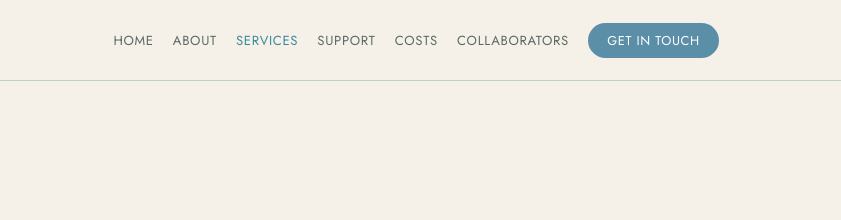
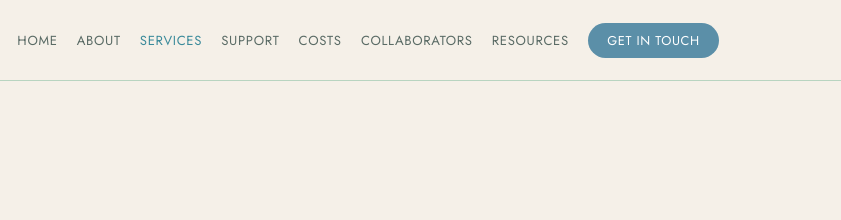
Before and after one commit to innerworkshop/theinnerworkshop-website, a plain HTML site: page services/eft-tapping.html in a window 1280 px wide. Shown: the top 220 px of the page, 439-1280 px from the left. Drawn offline with nearby package versions, Linux system fonts and the light colour scheme.

Commit message:
Add files via upload

```diff
--- a/services/eft-tapping.html
+++ b/services/eft-tapping.html
@@ -75,6 +75,7 @@
         <li><a href="../support-directory.html">Support</a></li>
         <li><a href="../costs.html">Costs</a></li>
         <li><a href="../collaborators.html">Collaborators</a></li>
+        <li><a href="../resources.html">Resources</a></li>
         <li><a href="../contact.html" class="nav-cta" style="background:var(--teal-light)!important;">Get in Touch</a></li>
       </ul>
     </div>
```
Also changed, not shown: services/guided-visualisation.html (+1 -0 lines), services/rapid-transformational-therapy.html (+1 -0 lines), services/reiki.html (+1 -0 lines).
